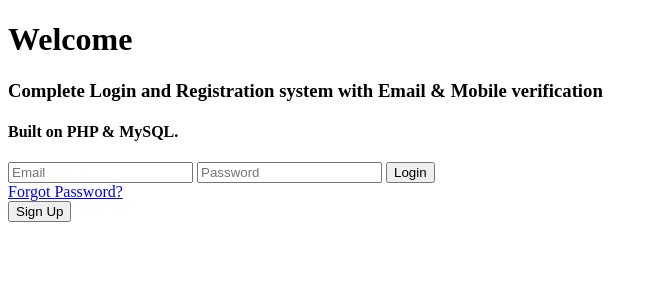
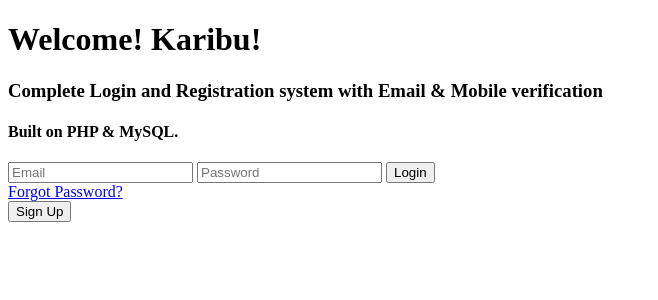
Before and after one commit to abaeakili/sms-login-verification-system, a PHP site: page / in a window 1280 px wide. Shown: the top 300 px of the page, without its empty margins (0-658 px from the left). Run offline with PHP 8.4, Linux system fonts and the light colour scheme.

Commit message:
☑︎ Edited index file.

```diff
--- a/index.php
+++ b/index.php
@@ -16,7 +16,7 @@
 	<div class="wrapper">
 	<div class="wrapper-inner">
 		<div class="header-wrapper">
-			<h1>Welcome</h1>
+			<h1>Welcome! Karibu!</h1>
 			<h3>Complete Login and Registration system with Email & Mobile verification</h3>
             <h4>Built on PHP & MySQL. </h4>
 		</div>
```
